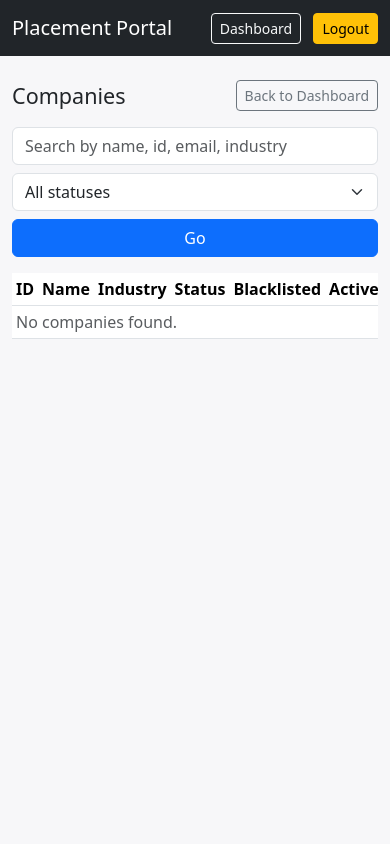
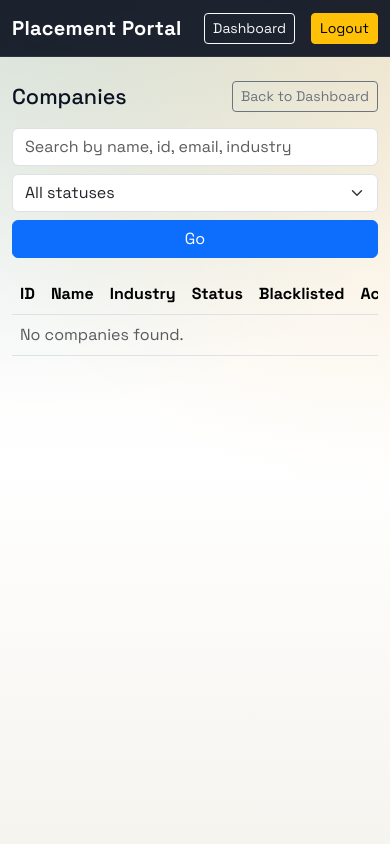
Before and after one commit to ananjaygoel/placement-portal, a Flask app: page /admin/companies in a window 390 px wide. Run offline with Flask 3, Linux system fonts and the light colour scheme; the visitor is signed in with stand-in values (Sample User, id 1); data comes from the database, SQL or seed files in the repository; data that the repository does not hold is empty.

Commit message:
Milestone-PPA Responsive-UI

```diff
--- a/placement_portal/static/css/styles.css
+++ b/placement_portal/static/css/styles.css
@@ -1,4 +1,99 @@
-/* Keep custom CSS minimal; Bootstrap does most styling. */
+/* Visual direction: bright, campus-y, high contrast, minimal custom CSS on top of Bootstrap. */
+:root {
+  --pp-bg: #f6f4ef;
+  --pp-surface: #ffffff;
+  --pp-ink: #0b1220;
+  --pp-muted: rgba(11, 18, 32, 0.68);
+
+  --pp-accent: #0f766e; /* teal */
+  --pp-accent-2: #f59e0b; /* amber */
+
+  --pp-radius: 16px;
+  --pp-shadow: 0 10px 30px rgba(11, 18, 32, 0.10);
+}
+
+html,
 body {
-  background: #f7f7f9;
+  height: 100%;
 }
+
+body {
+  font-family: "Space Grotesk", ui-sans-serif, -apple-system, "Segoe UI", sans-serif;
+  color: var(--pp-ink);
+  background:
+    radial-gradient(900px circle at 8% -10%, rgba(15, 118, 110, 0.16), transparent 55%),
+    radial-gradient(900px circle at 105% 0%, rgba(245, 158, 11, 0.14), transparent 55%),
+    linear-gradient(180deg, var(--pp-bg), #ffffff 55%, var(--pp-bg));
+}
+
+.pp-navbar {
+  background: rgba(11, 18, 32, 0.92);
+  border-bottom: 1px solid rgba(255, 255, 255, 0.08);
+  backdrop-filter: blur(10px);
+}
+
+.pp-brand {
+  letter-spacing: 0.3px;
+  font-weight: 700;
+}
+
+.pp-page {
+  animation: pp-fade-up 420ms ease both;
+}
+
+@keyframes pp-fade-up {
+  from {
+    opacity: 0;
+    transform: translateY(8px);
+  }
+  to {
+    opacity: 1;
+    transform: translateY(0);
+  }
+}
+
+@media (prefers-reduced-motion: reduce) {
+  .pp-page {
+    animation: none;
+  }
+}
+
+/* Card polish */
+.card {
+  border: 1px solid rgba(11, 18, 32, 0.06);
+  border-radius: var(--pp-radius);
+  box-shadow: var(--pp-shadow);
+}
+
+.card .card-body {
+  padding: 1rem;
+}
+
+/* Tables */
+.table {
+  --bs-table-bg: transparent;
+}
+
+.table > :not(caption) > * > * {
+  padding: 0.65rem 0.75rem;
+}
+
+.table-responsive {
+  border-radius: var(--pp-radius);
+}
+
+/* Alerts (without bootstrap JS dismiss buttons) */
+.alert {
+  border-radius: 14px;
+  border: 1px solid rgba(11, 18, 32, 0.06);
+}
+
+/* Small screens: reduce density */
+@media (max-width: 576px) {
+  .table > :not(caption) > * > * {
+    padding: 0.5rem 0.5rem;
+  }
+  .btn {
+    white-space: nowrap;
+  }
+}
--- a/placement_portal/templates/base.html
+++ b/placement_portal/templates/base.html
@@ -4,14 +4,18 @@
     <meta charset="utf-8">
     <meta name="viewport" content="width=device-width, initial-scale=1">
     <title>{% block title %}Placement Portal{% endblock %}</title>
+    <meta name="theme-color" content="#0b1220">
+    <link rel="preconnect" href="https://fonts.googleapis.com">
+    <link rel="preconnect" href="https://fonts.gstatic.com" crossorigin>
+    <link href="https://fonts.googleapis.com/css2?family=Space+Grotesk:wght@400;500;600;700&display=swap" rel="stylesheet">
     <link href="https://cdn.jsdelivr.net/npm/bootstrap@5.3.3/dist/css/bootstrap.min.css" rel="stylesheet">
     <link href="{{ url_for('static', filename='css/styles.css') }}" rel="stylesheet">
   </head>
   <body>
-    <nav class="navbar navbar-expand-lg navbar-dark bg-dark">
+    <nav class="navbar navbar-expand-lg navbar-dark pp-navbar">
       <div class="container">
-        <a class="navbar-brand" href="{{ url_for('main.index') }}">Placement Portal</a>
-        <div class="ms-auto">
+        <a class="navbar-brand pp-brand" href="{{ url_for('main.index') }}">Placement Portal</a>
+        <div class="ms-auto d-flex align-items-center gap-2 flex-wrap justify-content-end">
           {% if current_user.is_authenticated %}
             {% if current_user.role == "admin" %}
               <a class="btn btn-outline-light btn-sm me-2" href="{{ url_for('admin.dashboard') }}">Dashboard</a>
@@ -29,7 +33,7 @@
       </div>
     </nav>
 
-    <main class="container py-4">
+    <main class="container py-4 pp-page">
       {% with messages = get_flashed_messages(with_categories=true) %}
         {% if messages %}
           {% for category, message in messages %}
```
